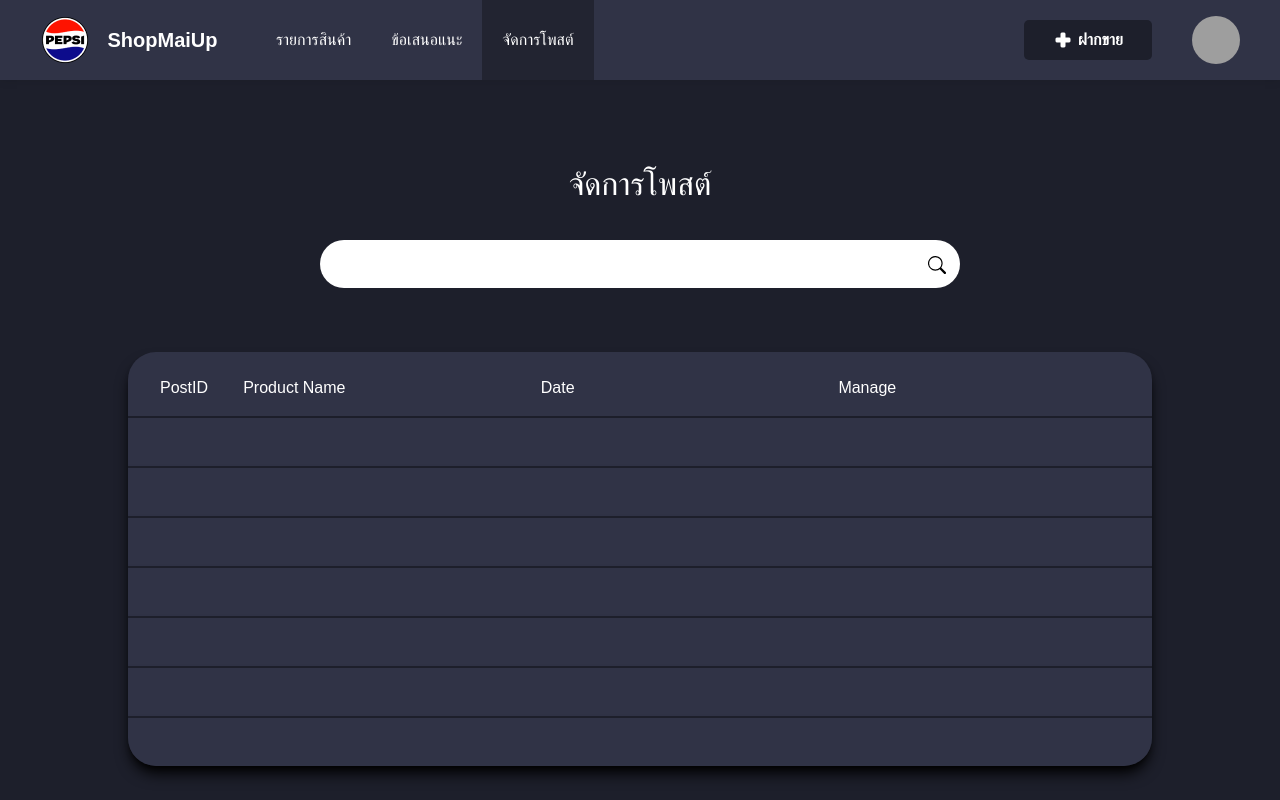
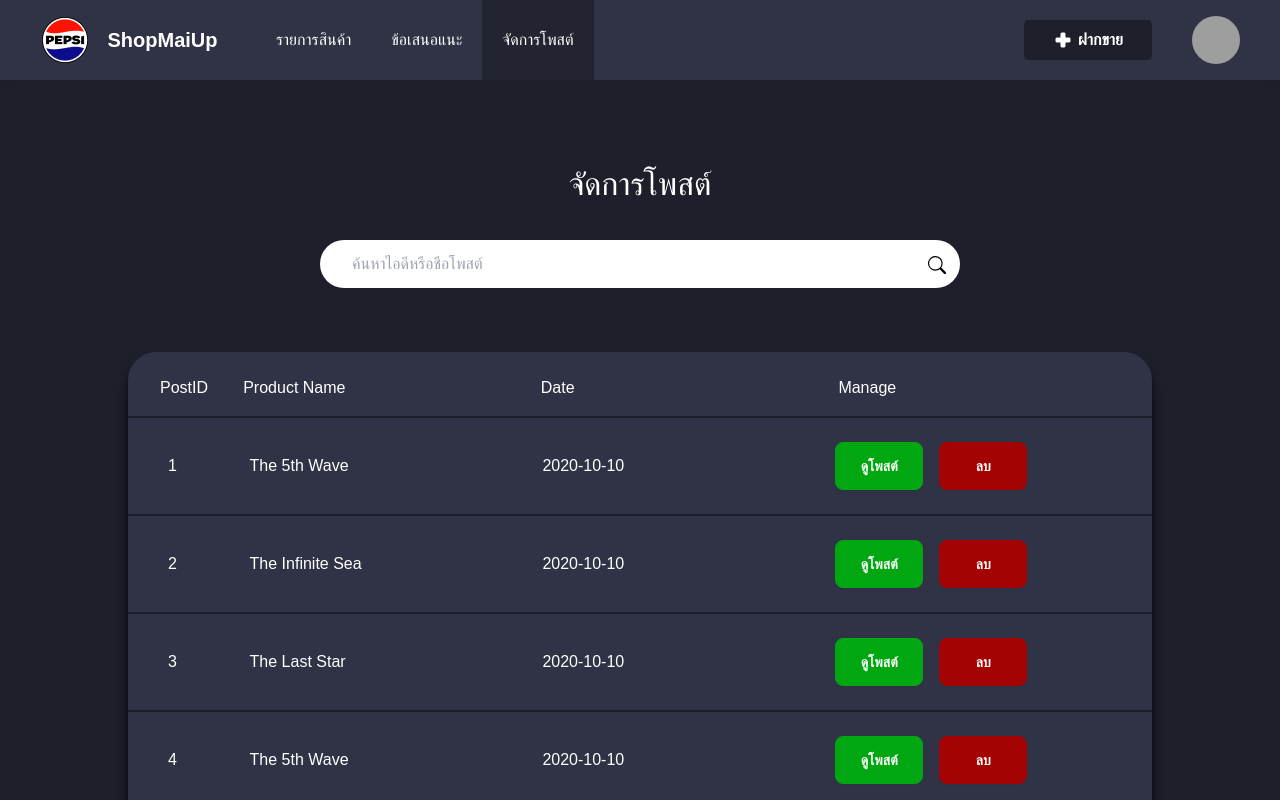
Before and after one commit to JaribK/Project_of_Backend_Subject, a Vue app in the folder frontend-shopmai/: page /admin-manage in a window 1280 px wide. Shown: the top 800 px of the page. Built offline with nearby package versions, Linux system fonts and the light colour scheme; grey boxes are pictures that could not be loaded; a web font is replaced by a local one.

Commit message:
๊Update Kingo Tell v3

```diff
--- a/frontend-shopmai/src/pages/AdminManagePage.vue
+++ b/frontend-shopmai/src/pages/AdminManagePage.vue
@@ -11,7 +11,7 @@
             <div class="grid place-items-center">
                 <form class="w-1/2 flex">
                     <label class="w-full h-full bg-white grid grid-cols-[95%_5%] rounded-full overflow-hidden py-3">
-                        <input v-model="search" type="text" class="ml-8 focus:outline-none">
+                        <input v-model="search" placeholder="ค้นหาไอดีหรือชื่อโพสต์" type="text" class="ml-8 focus:outline-none">
                         <button class="text-black translate-y-px"><IconSearchBar/></button>
                     </label>
                 </form>
@@ -24,8 +24,8 @@
                     <h2>Manage</h2>
                 </div>
                 <div id="datalist" class="divide-y-2 divide-accent z-30">
-                    <div class="bg-[#303346] grid grid-cols-[10%_30%_30%_30%] text-white p-6 drop-shadow-lg w-full h-full" v-for="d in filteredList" :key="d.postid">
-                        <template v-if="filteredList > 0">
+                    <template v-if="filteredList.length > 0">
+                        <div class="bg-[#303346] grid grid-cols-[10%_30%_30%_30%] text-white p-6 drop-shadow-lg w-full h-full" v-for="d in filteredList" :key="d.postid">
                             <h2 class="flex ml-4 items-center">{{ d.postid }}</h2>
                             <h2 class="flex items-center">{{ d.title }}</h2>
                             <h2 class="flex items-center">{{ d.date_post }}</h2>
@@ -35,13 +35,13 @@
                                 </router-link>
                                 <button class="btn btn-error w-[88px] h-[48px] text-white justify-self-center">ลบ</button>
                             </div>
-                        </template>
-                        <template>
-                            <div>
-
-                            </div>
-                        </template>
-                    </div>
+                        </div>
+                    </template>
+                    <template v-else>
+                        <div class="bg-[#303346] grid grid-cols-1 text-white p-6 drop-shadow-lg w-full h-full">
+                            <p>Not found data.</p>
+                        </div>
+                    </template>
                 </div>
             </div>
         </div>
@@ -73,7 +73,7 @@ import posts from './posts.json'
         computed: {
             filteredList() {
                 return this.data.filter(post => {
-                    return post.title.toLowerCase().includes(this.search.toLowerCase())
+                    return post.title.toLowerCase().includes(this.search.toLowerCase()) || post.postid.toString().includes(this.search)
                 })
             }
         }
--- a/frontend-shopmai/src/pages/HomeNoLoginPage.vue
+++ b/frontend-shopmai/src/pages/HomeNoLoginPage.vue
@@ -4,7 +4,7 @@
 
 <template>
     <div class="bg-accent min-h-screen">
-        <Navbar />
+        <Navbar/>
 
     </div>
 </template>
```
